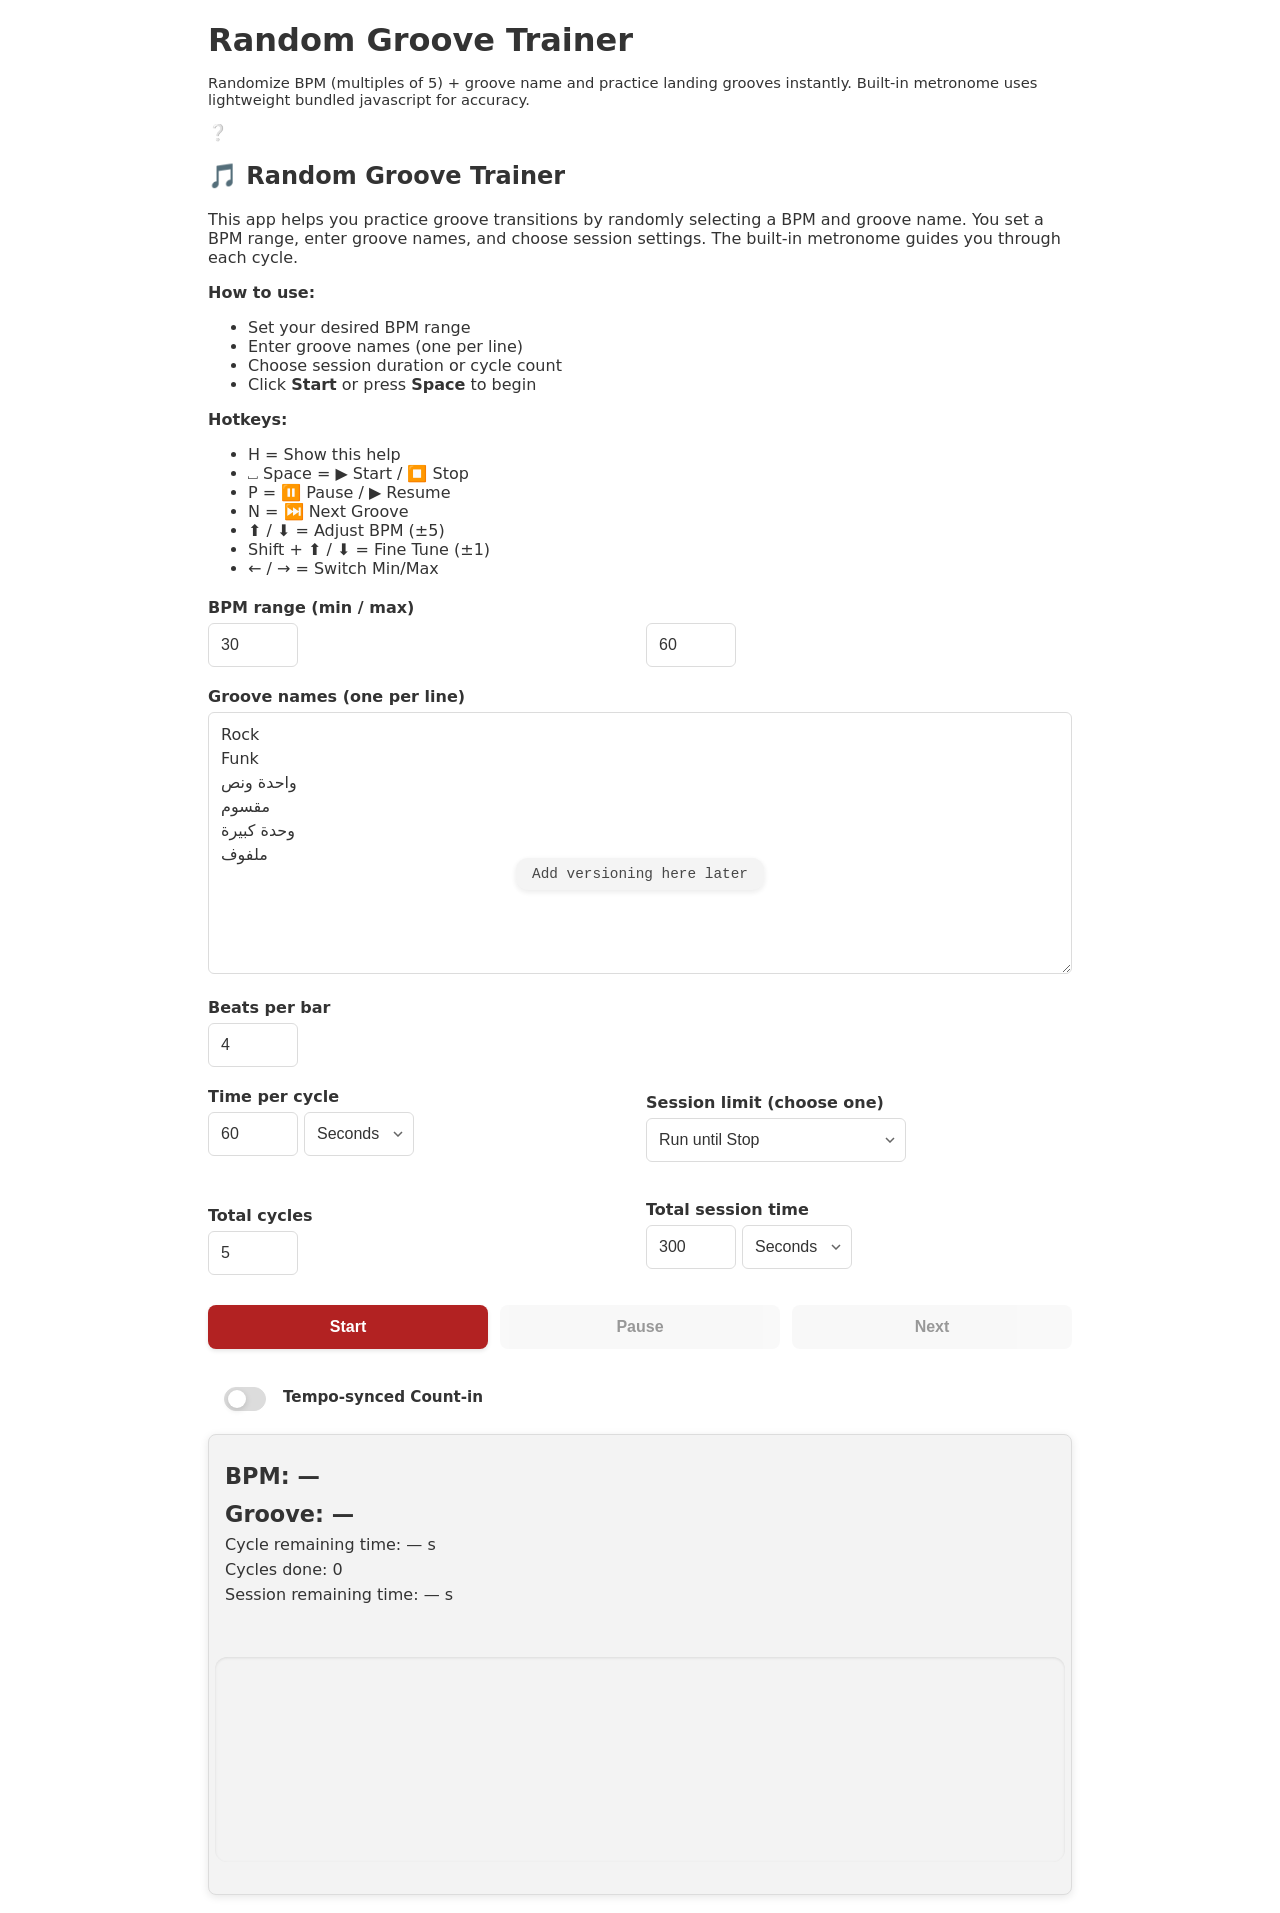
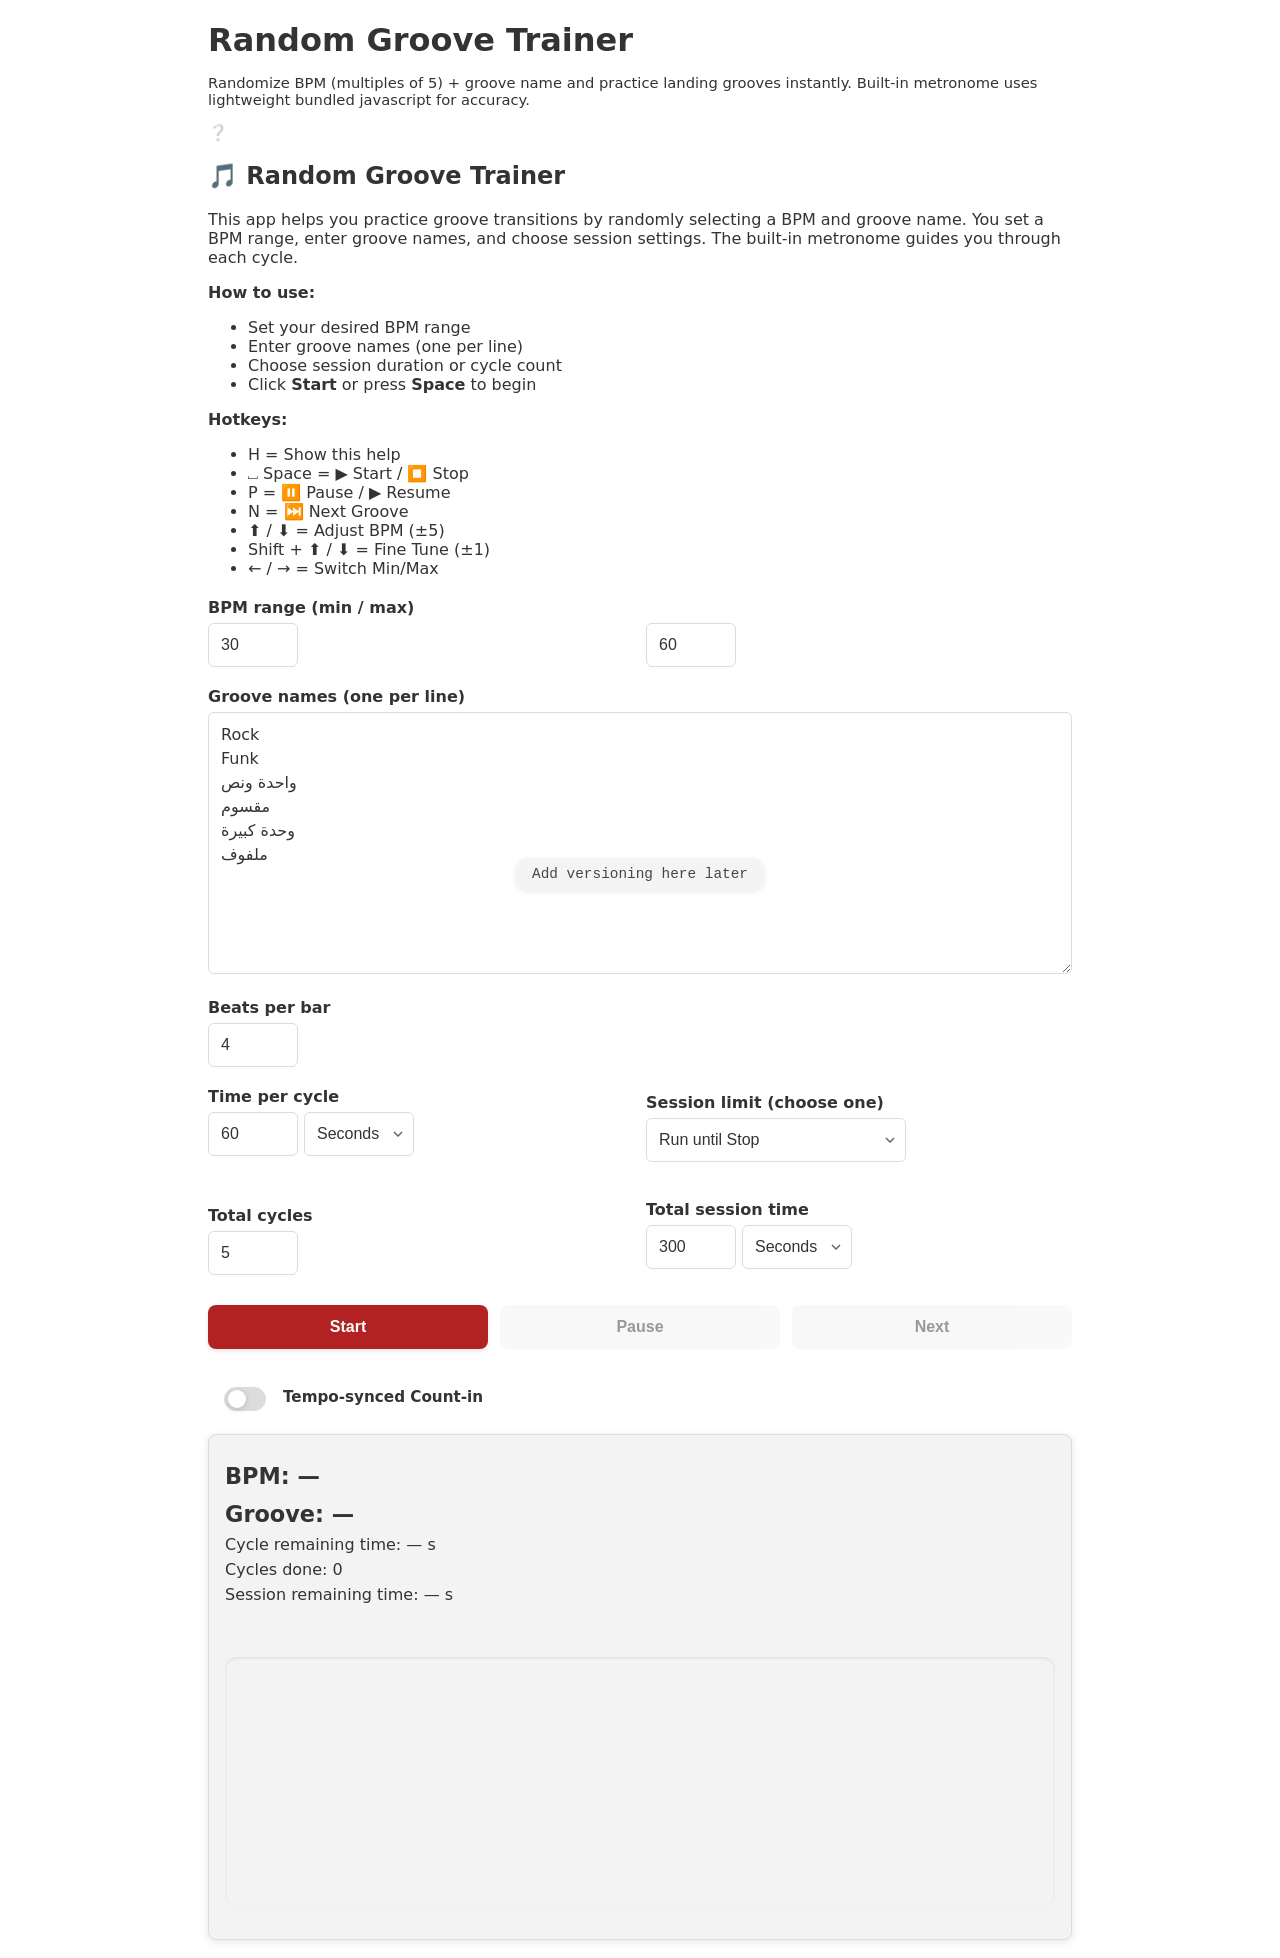

change dot spacing css to avoid cutoff in most cases, remove redudant 500px media query

--- a/css/styles.css
+++ b/css/styles.css
@@ -1308,21 +1308,24 @@ button#installBtn.utility-button:active {
 /* --- Container Alignment --- */
 #beat-indicator-container,
 #beat-indicator-container-simple {
-  display: flex;
-  justify-content: center; /* ← CHANGED from flex-start */
-  align-items: center;
-  flex-wrap: nowrap;
-  gap: 14px;
-  min-height: 160px;
+  display: block;
+  min-height: 180px;
   transition: all 0.4s cubic-bezier(0.4, 0, 0.2, 1);
   margin-top: 14px;
-  padding: 0 10px;
   overflow: hidden;
   width: 100%;
-  padding: 15px 10px 30px;
+  padding: 40px 0 30px;
   background: var(--bg-secondary);
   border-radius: 12px;
   box-shadow: inset 0 1px 3px var(--shadow);
+}
+
+.panning-container {
+  display: flex;
+  justify-content: center;
+  align-items: center;
+  gap: 14px;
+  width: 100%;
 }
 
 /* Dashboard Container */
@@ -1447,9 +1450,9 @@ button#installBtn.utility-button:active {
   /* Center the dot horizontally and vertically */
   justify-content: center;
   align-items: center;
-  margin: 0 12px;
-  /* Set a fixed height that can contain the LARGEST dot + text */
-  height: 100px;
+  margin: 0;
+  height: 110px;
+  flex: 0 0 auto;
 }
 
 .phonation-text {
@@ -1970,51 +1973,19 @@ button#installBtn.utility-button {
   .sound-section {
     margin-left: 0 !important;
   }
-}
 
-@media (max-width: 500px) {
-  .advanced-mode .beats-and-sound-row.advanced-only {
-    display: flex !important; /* Force out of Desktop Grid */
-    flex-direction: column;
-    align-items: flex-start;
-    gap: 20px;
-    margin-top: 16px;
+  /* Downscale dots for mobile while maintaining distinguishing gaps */
+  .beat-dot.primary {
+    width: 60px;
+    height: 60px;
   }
-
-  .advanced-mode .beats-and-sound-row.advanced-only > div {
-    display: flex;
-    flex-direction: column;
-    align-items: flex-start;
-    width: 100%;
-    margin: 0;
-    justify-self: stretch;
+  .beat-dot.secondary {
+    width: 44px;
+    height: 44px;
   }
-
-  #grooveCustomTimeSignature,
-  #simpleCustomTimeSignature {
-    flex-direction: row !important; /* Keep numbers side-by-side */
-    align-items: center !important;
-    padding-top: 0 !important; /* Kill desktop 'phantom label' alignment */
-    margin-top: -12px !important; /* Cluster vertically with the TS dropdown above */
-  }
-
-  /* Force the subdivision pillar to anchor its internal label/select to the left */
-  #grooveSubdivisionContainer,
-  #simpleSubdivisionContainer {
-    align-items: flex-start !important;
-
-    opacity: 0; /* Hidden by default */
-  }
-
-  /* Allow the subdivision to become visible via class */
-  #grooveSubdivisionContainer.visible,
-  #simpleSubdivisionContainer.visible {
-    opacity: 1 !important;
-    max-width: 100% !important;
-  }
-
-  .sound-section {
-    margin-left: 0 !important;
+  .beat-dot.tertiary {
+    width: 32px;
+    height: 32px;
   }
 }
 
